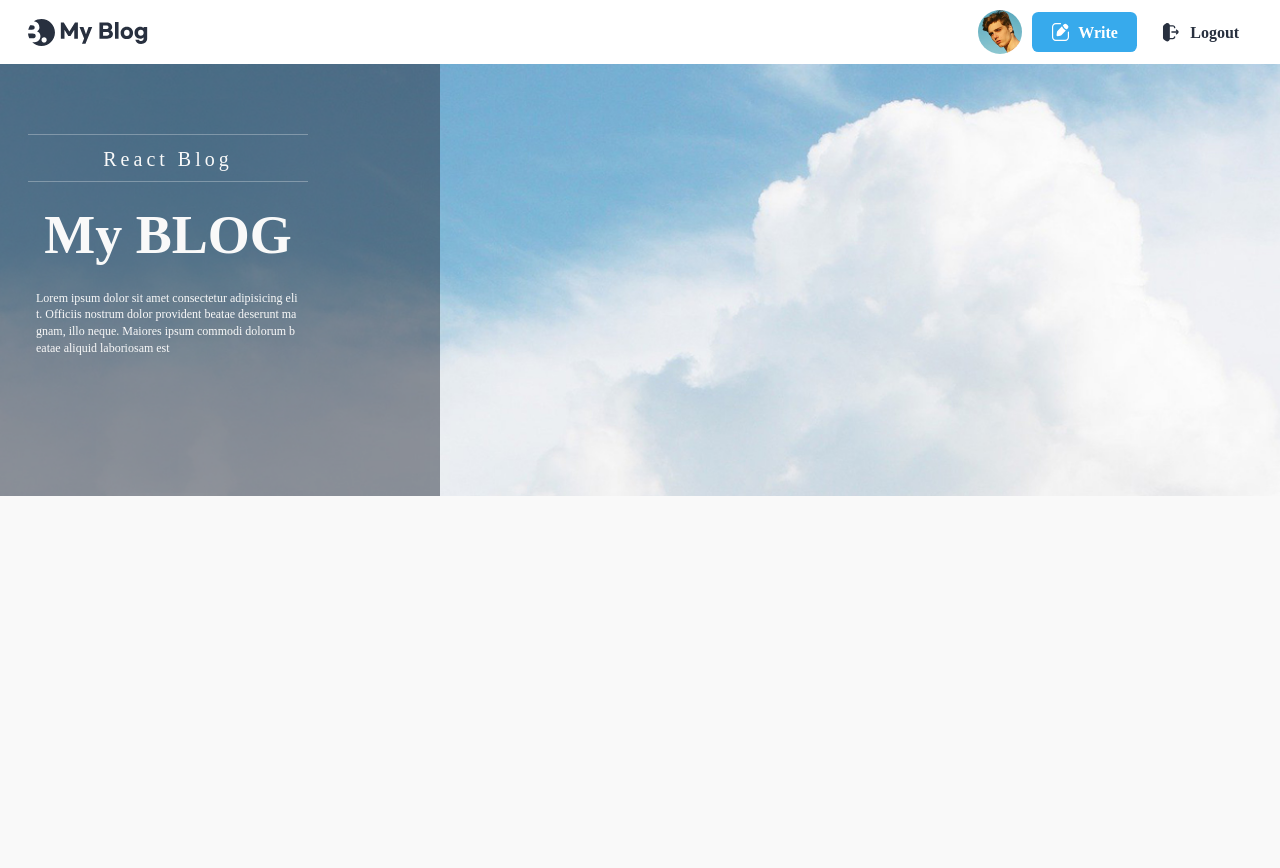
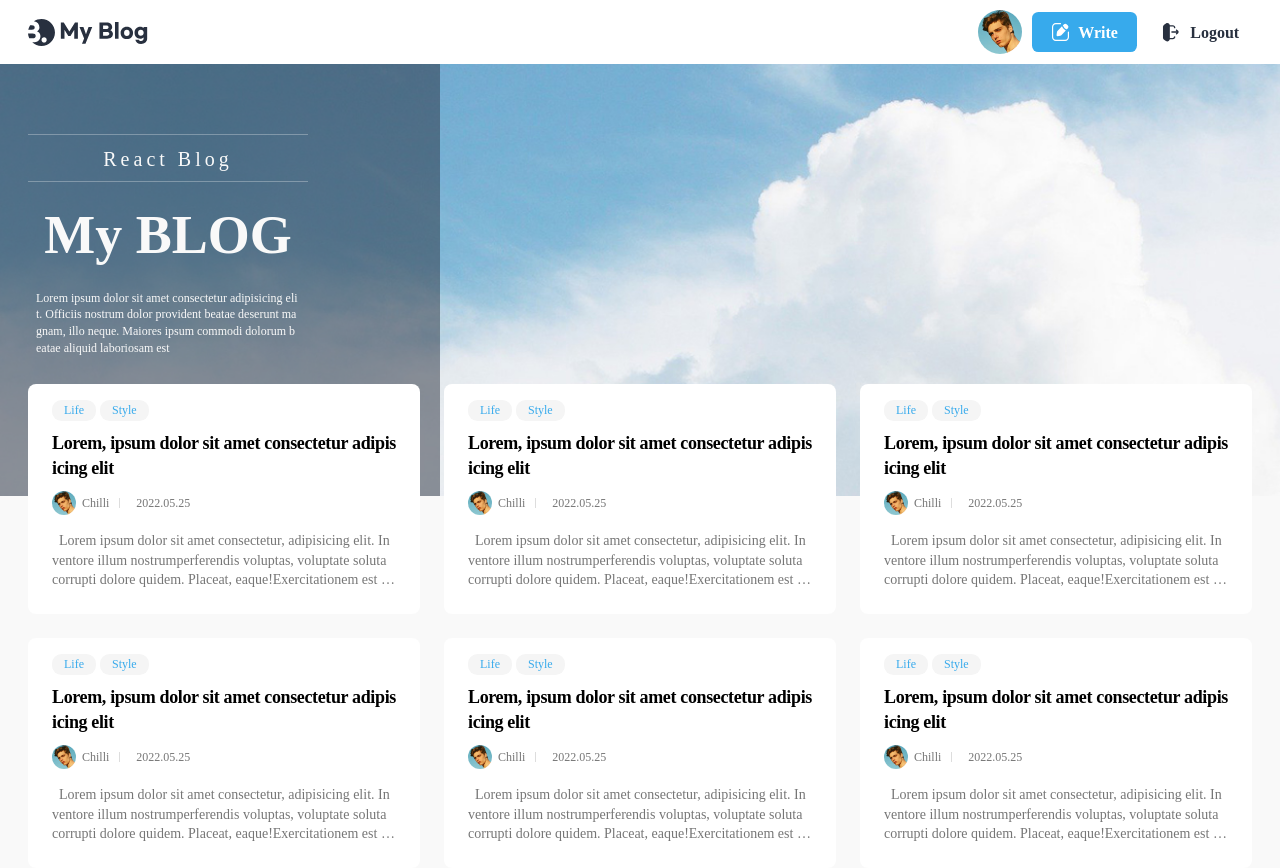
Before and after one commit to Jinnie-kim/Blog_react, a React (Create React App) app in the folder my-app/: page / in a window 1280 px wide. Before the commit the page ends 800 px from the top, so only its background shows below. Built offline with nearby package versions, Linux system fonts and the light colour scheme.

Commit message:
feat: App.js 파일에 Main 컴포넌트 추가
App.js 파일에 Main 컴포넌트를 추가했습니다.

```diff
--- a/my-app/src/App.js
+++ b/my-app/src/App.js
@@ -1,5 +1,6 @@
 import Header from './Layout/Header/Header';
 import Banner from './Layout/Banner/Banner';
+import Main from './Layout/Main/Main';
 
 import './Reset.css';
 import './Global.css';
@@ -9,6 +10,7 @@ function App() {
     <div className="App">
       <Header />
       <Banner />
+      <Main />
     </div>
   );
 }
```
